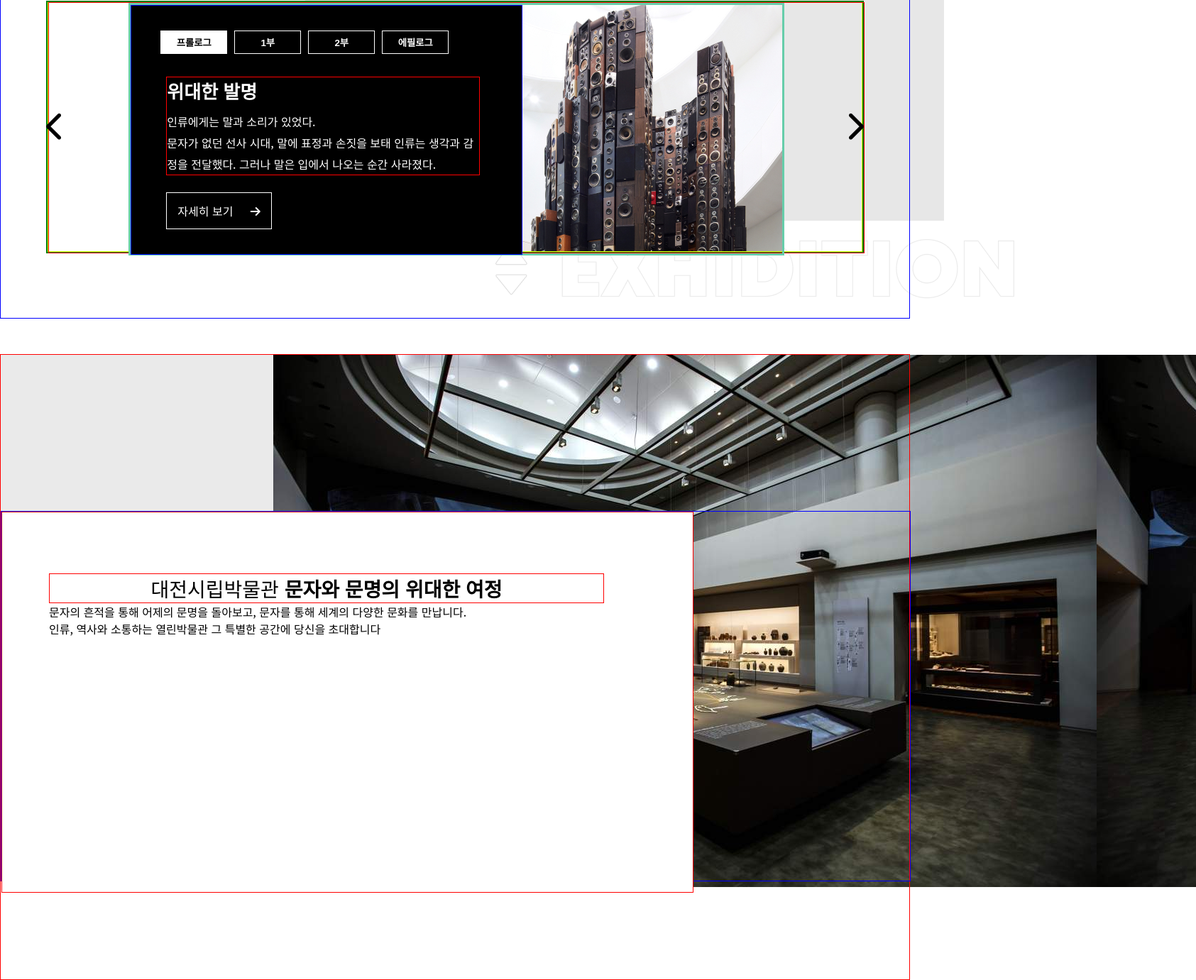
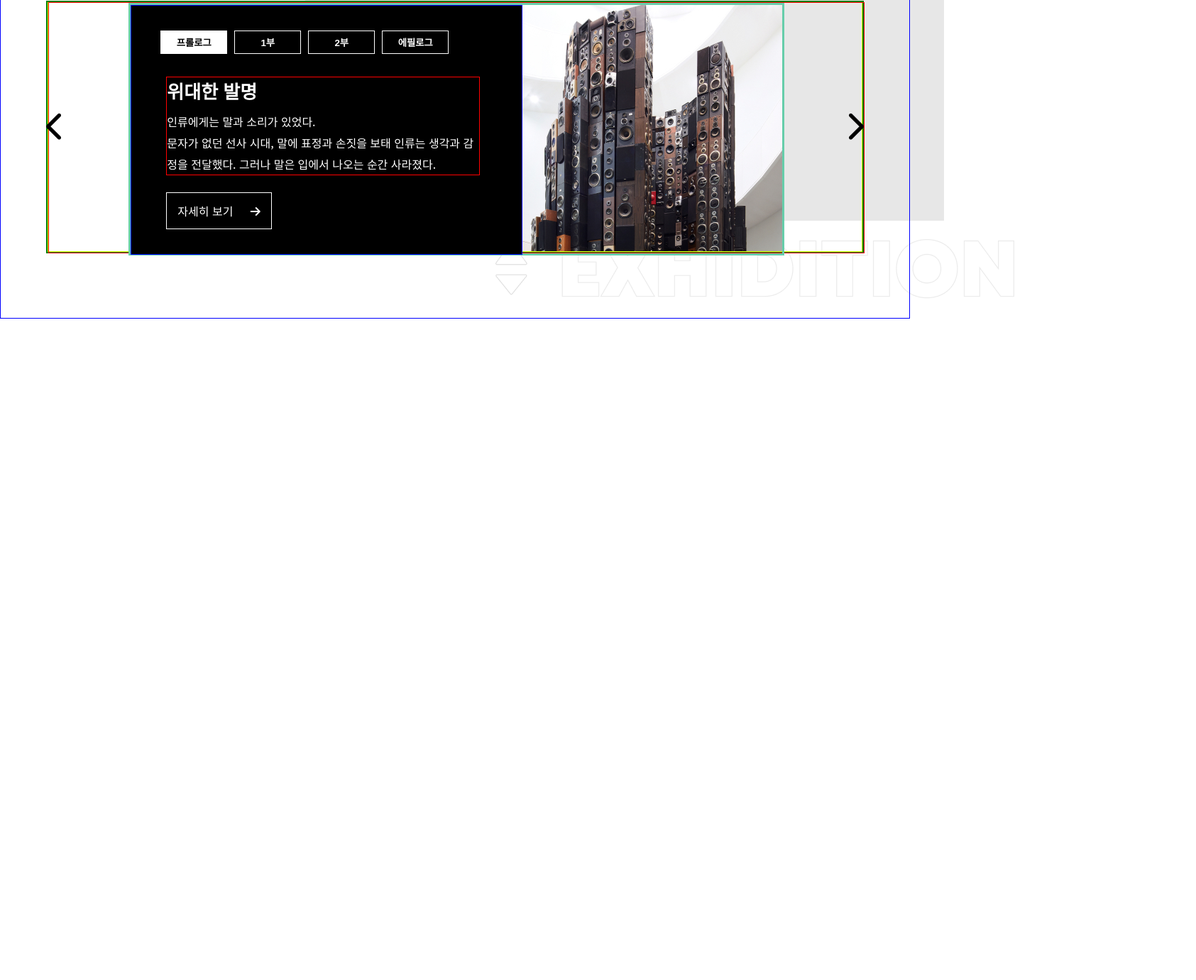
Before and after one commit to parkchanse/project_museum, a plain HTML site: page index.html in a window 1280 px wide. Shown: the part 1277-2658 px from the top of the page at 71% size, 1685 px wide, since content can reach past the window. After the commit the page ends 1726 px from the top, so only its background shows below. Drawn offline with nearby package versions, Linux system fonts and the light colour scheme.

Commit message:
Revert "(feat)feature_article02 - 박물관 안내 구현"
This reverts commit 528a9e304b84fd49679fe20aec6ee879c3c1f391.

```diff
--- a/css/style.css
+++ b/css/style.css
@@ -1086,52 +1086,3 @@ header {
     from {opacity: .4}
     to {opacity: 1}
 }
-
-
-
-/* article02 */
-
-.article02 {
-    width: 100%;
-    height: 880px;
-    border: 1px solid red;
-    position: relative;
-    margin-top: 50px;
-}
-
-.article02::after {
-    content: '';
-    position: absolute;
-    top: 0;
-    left: 30%;
-    background-image: url(../assets/imgs/article02/bg.jpg);
-    width: 1300px;
-    height: 750px;
-    z-index: -1;
-}
-
-.article02::before {
-    content: '';
-    position: absolute;
-    top: 0;
-    left: 0;
-    background-color: #eaeaea;
-    width: 700px;
-    height: 650px;
-    z-index: -2;
-}
-
-.article02_wrap {
-    width: 100%;
-    height: 520px;
-    border: 1px solid blue;
-    position: relative;
-    top: 25%;
-}
-
-.link_area {
-    width: 782px;
-    padding : 86px 125px 263px 66px;
-    background-color: var(--main-color);
-    border: 1px solid red;
-}
--- a/index.html
+++ b/index.html
@@ -438,53 +438,7 @@
             </div>
         </div>
     </article>
-    <article class="article02">
-        <div class="article02_wrap">
-            <div class="wrap_conatiner">
-                <div class="content">
-                    <div class="link_area">
-                        <div class="inner">
-                            <div class="text_info">
-                                <div class="title_box">
-                                    <em>대전시립박물관</em>
-                                    <strong>문자와 문명의 위대한 여정</strong>
-                                </div>
-                                <span>
-                                    문자의 흔적을 통해 어제의 문명을 돌아보고, 문자를 통해 세계의 다양한 문화를 만납니다.
-                                    <br>
-                                    인류, 역사와 소통하는 열린박물관 그 특별한 공간에 당신을 초대합니다
-                                </span>
-                            </div>
-                            <div class="link_info">
-                                <ul>
-                                    <li>
-                                        <a href="#">
-                                            <span>관람정보</span>
-                                        </a>
-                                    </li>
-                                    <li>
-                                        <a href="#">
-                                            <span>시설안내</span>
-                                        </a>
-                                    </li>
-                                    <li>
-                                        <a href="#">
-                                            <span>야외전시</span>
-                                        </a>
-                                    </li>
-                                    <li>
-                                        <a href="#">
-                                            <span>오시는길</span>
-                                        </a>
-                                    </li>
-                                </ul>
-                            </div>
-                        </div>
-                    </div>
-                </div>
-            </div>
-        </div>
-    </article>
+
     <footer></footer>
     <script src="./js/app.js"></script>
 </body>
```
Also changed, not shown: assets/imgs/article02/bg.jpg (deleted).
